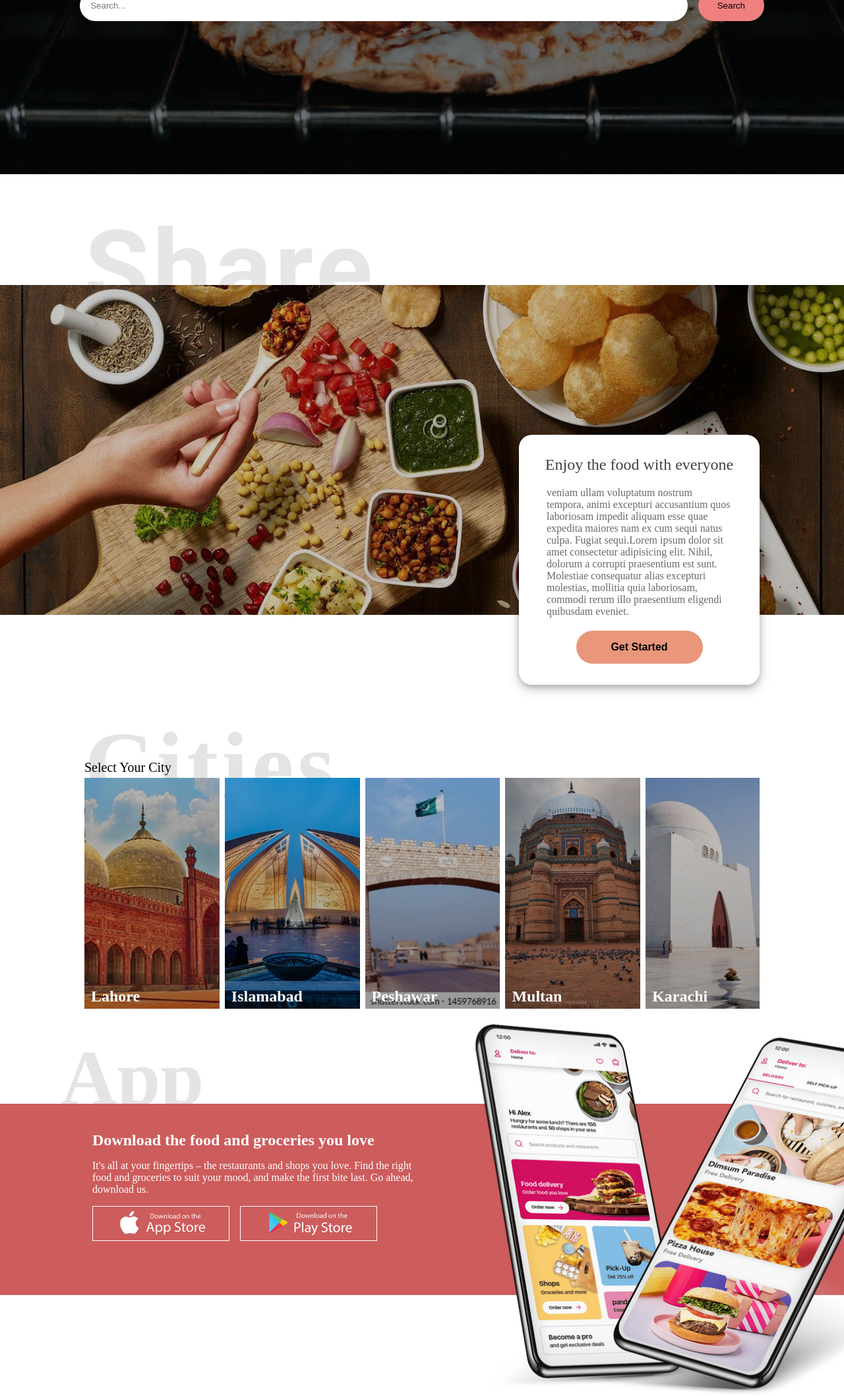
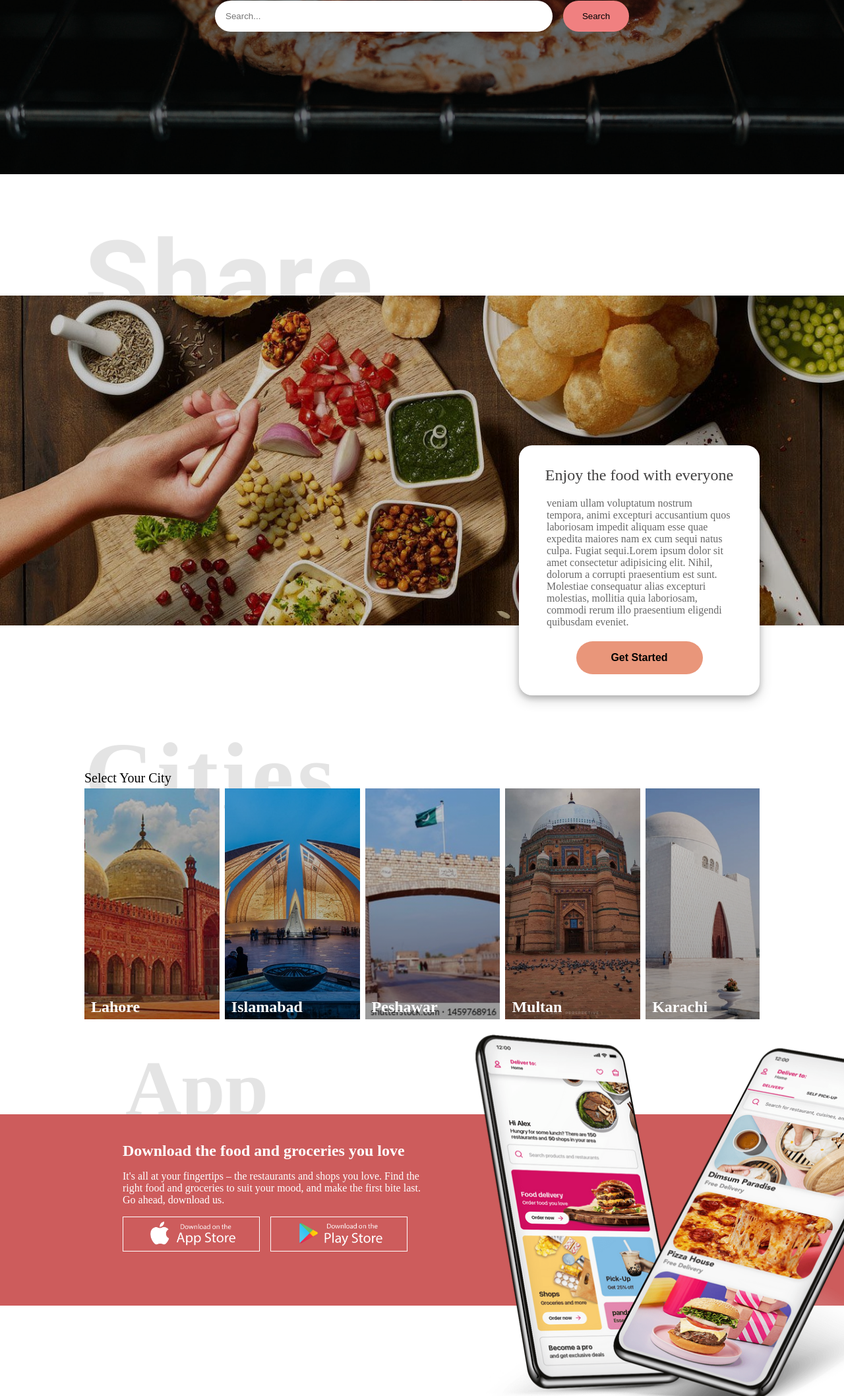
Before and after one commit to Qurat-Ain1412/eFoodCorner, a plain HTML site: page index.html in a window 1280 px wide. Shown: the part 296-2412 px from the top of the page at 66% size. Drawn offline with Linux system fonts and the light colour scheme.

Commit message:
ui text fix

```diff
--- a/main.css
+++ b/main.css
@@ -130,7 +130,9 @@
 .searchbar {
   display: flex;
   gap: 1rem;
-  width: 90%;
+  /* width: 90%; */
+  width: 50%;
+    margin-top: 1rem;
   /* margin: auto; */
   justify-content: center;
 }
@@ -498,7 +500,7 @@
   content: "App";
   position: relative;
   bottom: 107px;
-  left: 92px;
+  left: 190px;
   opacity: 0.1;
   font-size: 7.4rem;
   font-weight: 600;
@@ -535,7 +537,7 @@
   flex-direction: column;
   gap: 1rem;
   color: white;
-  padding-left: 140px;
+  padding-left: 186px;
 }
 
 .buttons {
```
